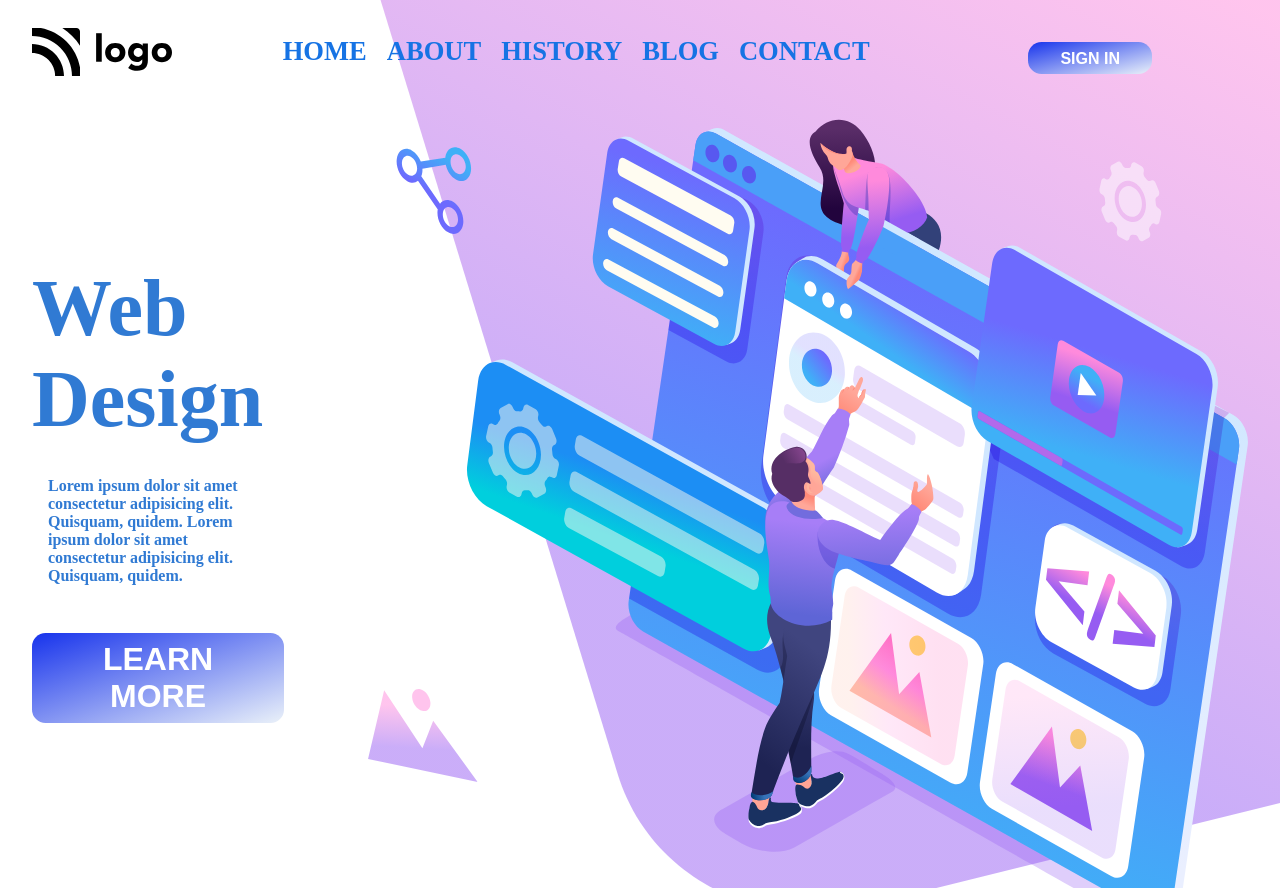
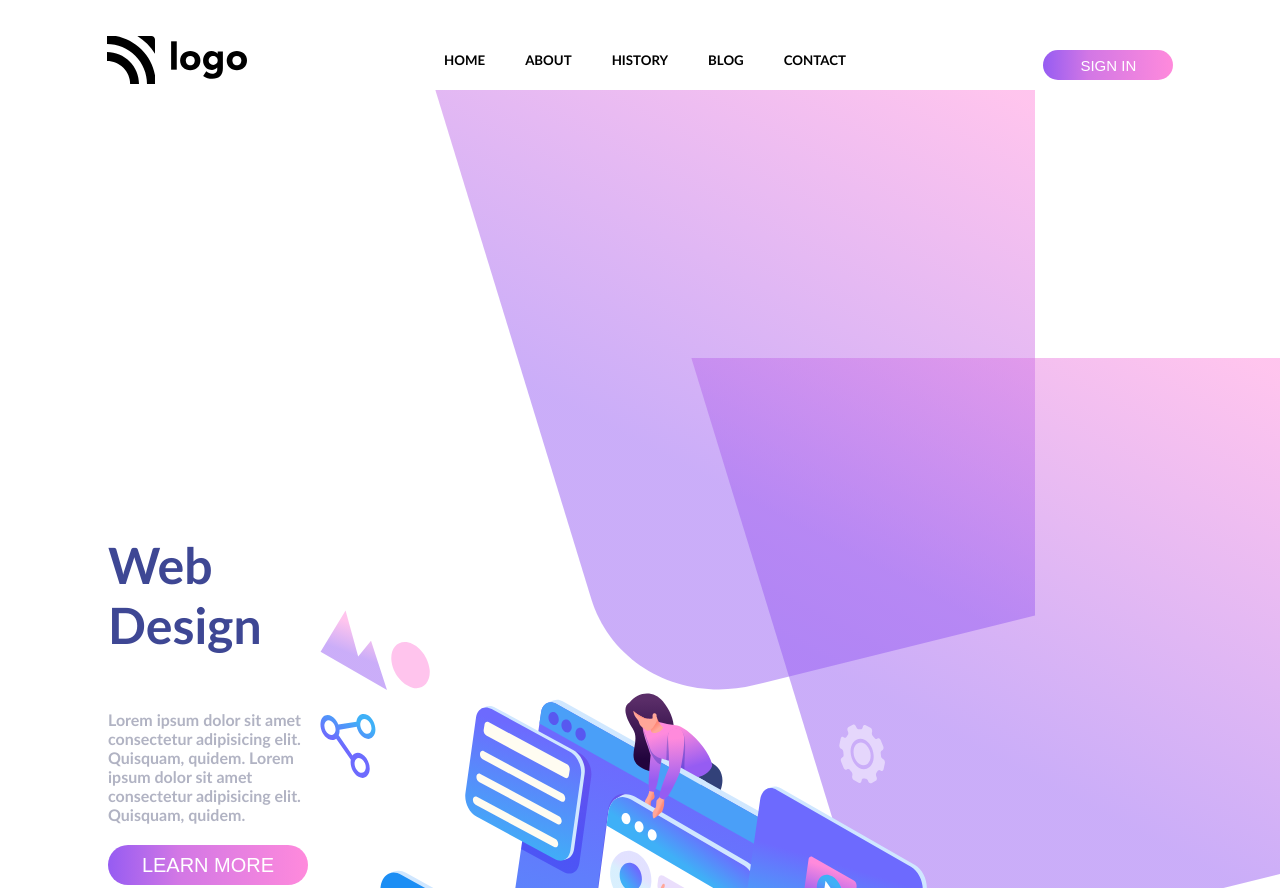
Before and after one commit to SyedArham2606/HTML-CSS-PROJECT-7, a plain HTML site: page index.html in a window 1280 px wide. Shown: the top 888 px of the page. Drawn offline with Linux system fonts and the light colour scheme.

Commit message:
Update index.css

```diff
--- a/css/index.css
+++ b/css/index.css
@@ -1,118 +1,77 @@
-*{
-    margin: 0;
-    padding: 0;
-    box-sizing: 0;
+body{
+    font-family:'Gill Sans', 'Gill Sans MT', Calibri, 'Trebuchet MS', sans-serif;
+    background-image: url('../images/backcover.svg');
+    background-position: right;
+    background-size: 46%;
+    background-repeat: no-repeat;
 }
+nav {
+    margin-top: 30px;
+    display: flex;
+    flex-direction: row;
+    align-items: row;
+    justify-content: space-around;
+}
+.nav-items{
+    display: flex;
+    flex-direction: row;
+    align-items: row;
+    justify-content: space-between;
+    gap: 40px;
+}
+.nav-item{
+    cursor: pointer;
+}
+.intro-section{
+    display: flex;
+    justify-content: space-between;
+    align-items: center;
+}
+.left-section{
 
-nav{
-    display:flex;
-    justify-content:space-between;
-    align-items: center;
-    margin: 1rem 8rem;
-    font-size: 2rem;
+    display: flex;
+    align-items: column;
+    flex-direction: column;
+    justify-content: space-between;
+    margin-left: 100px;
+    width: 300px;
 
 }
-
-
-.nav-items {
-    display: flex;
-    margin: 0 1rem;
-    padding: 10px 0;
-    color:rgb(22, 115, 228) ;
+.left-section h1{
+    font-size: 50px;
+    color: #3e4794;
+    font-weight: 1500;
 }
-
-.nav-items h5{
-    margin: 0;
-    padding: 10px 10px;
+.left-section h4{
+    color: #b1b3c3;
 }
-nav ,img{
-    margin-left: 1rem;
+.signin-btn{
+    border-radius: 25px;
+    background-image: linear-gradient(90deg, #965cf2 0%, #d277e5 35%, #ff8adc 100%);
+    border: none;
+    width: 130px;
+    height: 30px;
+    font-size: 15px;
+    color: #ffffff;
+    cursor: pointer;
+    margin-top: 20px;
 }
-
-button{
-    text-align: center;
-    color: white;
-    background-image: linear-gradient(to bottom right, rgb(23, 51, 236), rgb(234, 241, 249));
-    padding: 0.5rem 2rem;
-    font-size: 1rem;
-    border-radius: 0.85rem;
-    border-style: none;
-    font-weight: 600;
-
+.learn-more-btn {
+    border-radius: 25px;
+    background-image: linear-gradient(90deg, #965cf2 0%, #d277e5 35%, #ff8adc 100%);
+    border: none;
+    width: 200px;
+    height: 40px;
+    font-size: 20px;
+    color: #ffffff;
+    cursor: pointer;
 }
-
-.signin-btn{
-     height: 2rem;
-     margin-top: 0.8rem;
-     margin-left: 3rem;
+ .imgs-div img{
+height: 600px;
 }
-
-.learn-more-btn {
-    margin-top: 3rem;
-    font-size: 2rem;
-    margin-left: 2rem;
+.imgs-div .vector-img{
+    height: 80px;
 }
-
-
-.intro-section{
-    display: flex;
+.imgs-div .vector-dot{
+    height: 50px;
 }
-
-.intro-img{
-    margin-left: 7rem;
-    margin-top: 2rem;
-}
-.intro-img{
-    margin-top: 1rem;
-    margin-right: 2rem;
-
-}
-
-.left-section h1{
-    color: rgb(48, 122, 211);
-    font-size: 5rem;
-    margin-top: 10rem;
-    margin-left: 2rem;
-}
-
-.left-section h4{
-    width: 13rem;
-    color: rgb(48, 122, 211);;
-    margin-top: 2rem;
-    margin-left: 3rem;
-}
-
-.vector-dot{
-
-  position: absolute;
-  top:1;
-  bottom: 0;
-  margin-bottom: 5.5rem;
-  margin-left: 8rem;
-
-}
-.vector-img{
-    position: absolute;
-    bottom: 0;
-    margin-left: 5rem;
-    margin-bottom: 0rem;
-    margin-top: 1rem;
-    transform: rotate(-18deg);
-
-}
-
-.backcover{
-    z-index: -1;
-    position: absolute;
-    bottom: 0;
-    top: 0;
-    margin-left: 6rem;
-}
-
-.signin-btn:hover,
-.learn-more-btn:hover{
-    background-color: rgb(0,0,0);
-    color: #fff;
-    cursor: pointer;
-
-}
```
